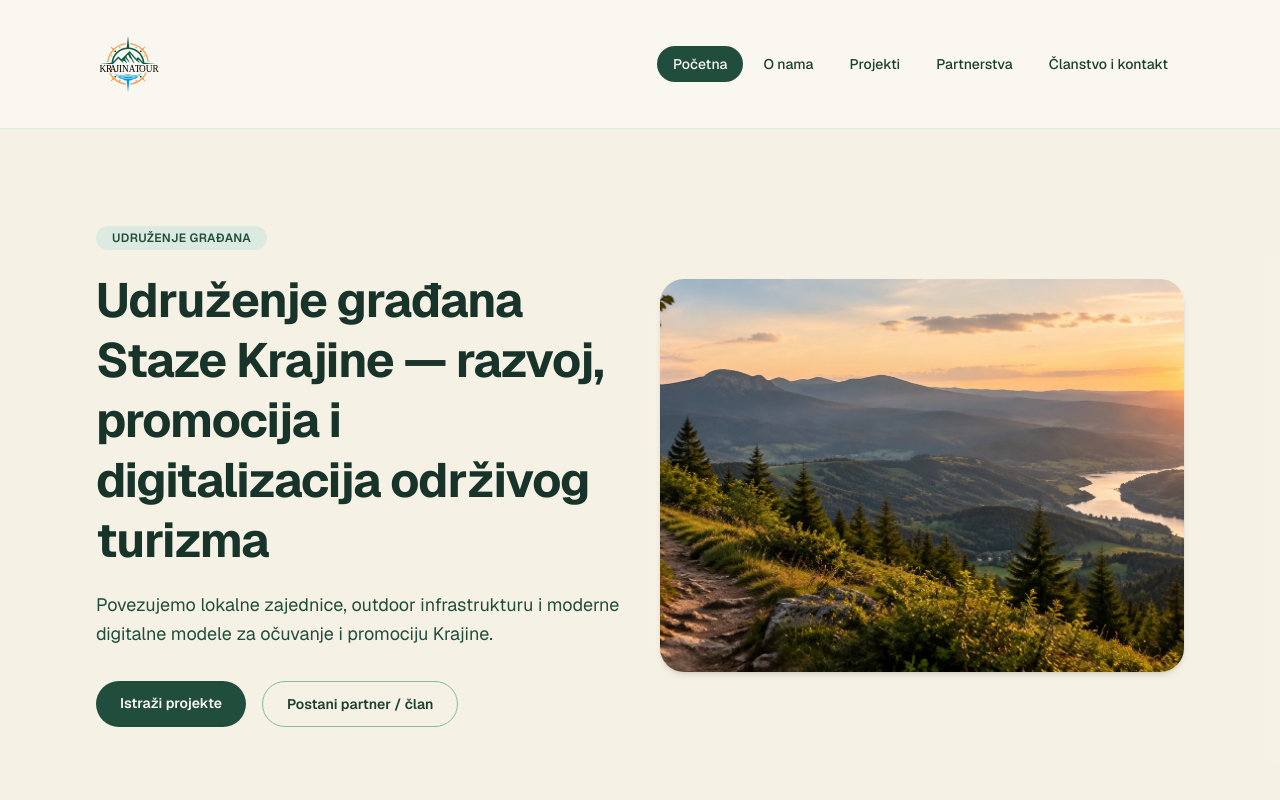
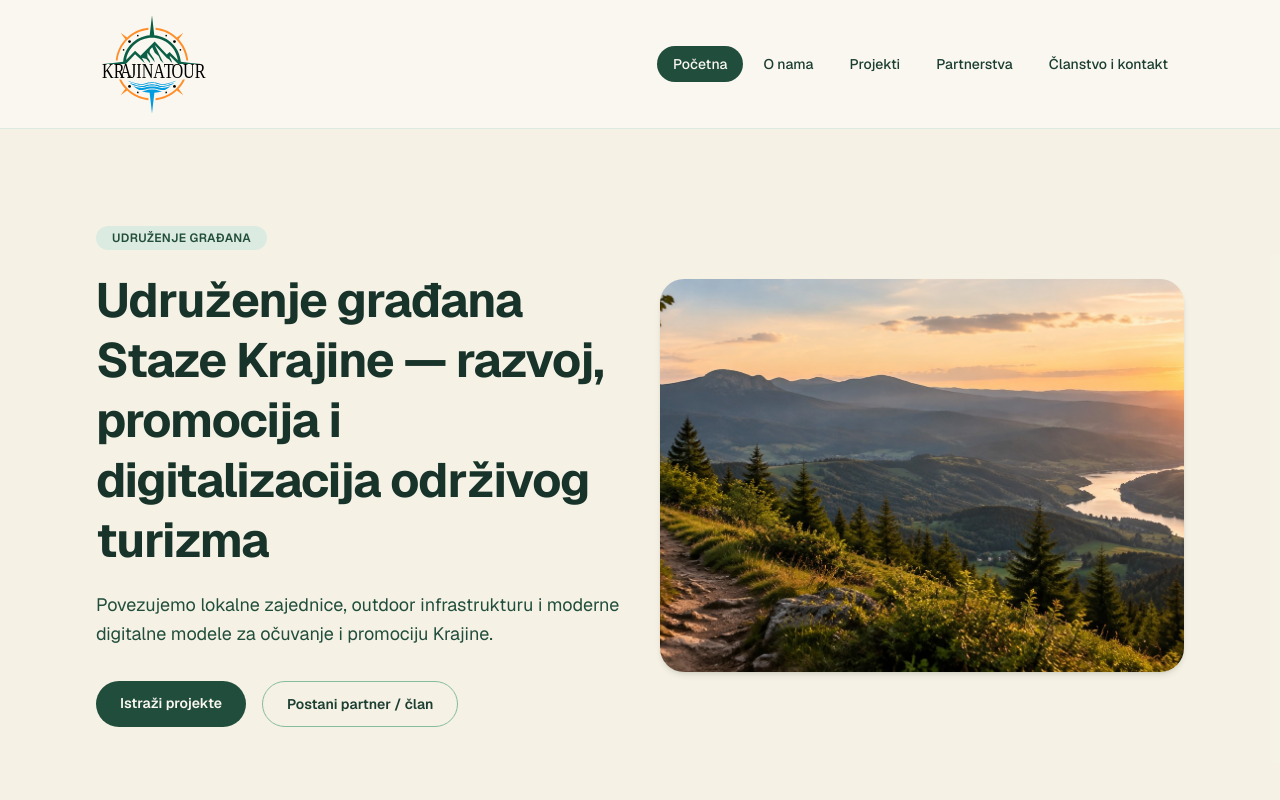
Before and after one commit to KellyVektorAI/stazekrajine-org, a Next.js app: page / in a window 1280 px wide. Shown: the top 800 px of the page. Built offline with nearby package versions, Linux system fonts and the light colour scheme.

Commit message:
Update Header.tsx

```diff
--- a/components/Header.tsx
+++ b/components/Header.tsx
@@ -12,10 +12,10 @@ export function Header() {
 
   return (
     <header className="sticky top-0 z-50 border-b border-forest-100 bg-sand-50/90 backdrop-blur">
-     <div className="mx-auto flex max-w-6xl items-center justify-between px-5 py-8 sm:px-8">
-        <div className="flex items-center text-forest-900 [&_img]:h-16 [&_img]:w-auto [&_svg]:h-16 [&_svg]:w-auto">
-  <Logo/>
-</div>
+<div className="mx-auto flex max-w-6xl items-center justify-between px-5 py-2 sm:px-8">
+  <div className="flex items-center text-forest-900 [&_img]:h-24 [&_img]:w-auto [&_svg]:h-24 [&_svg]:w-auto sm:[&_img]:h-28 sm:[&_svg]:h-28">
+    <Logo />
+  </div>
 
         <nav className="hidden items-center gap-1 md:flex">
           {navigation.map((item) => {
```
